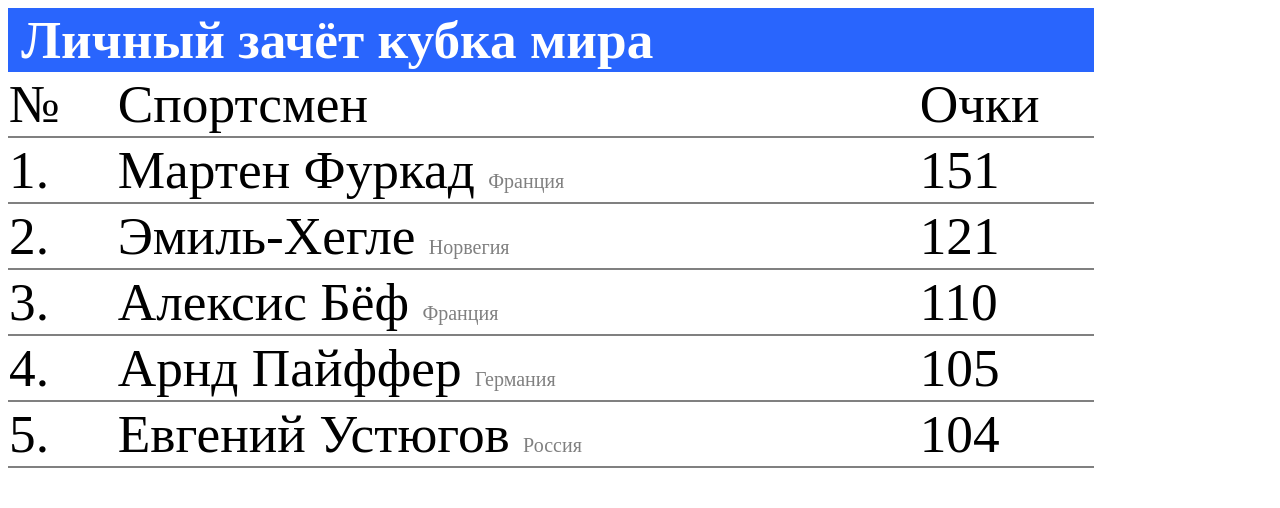
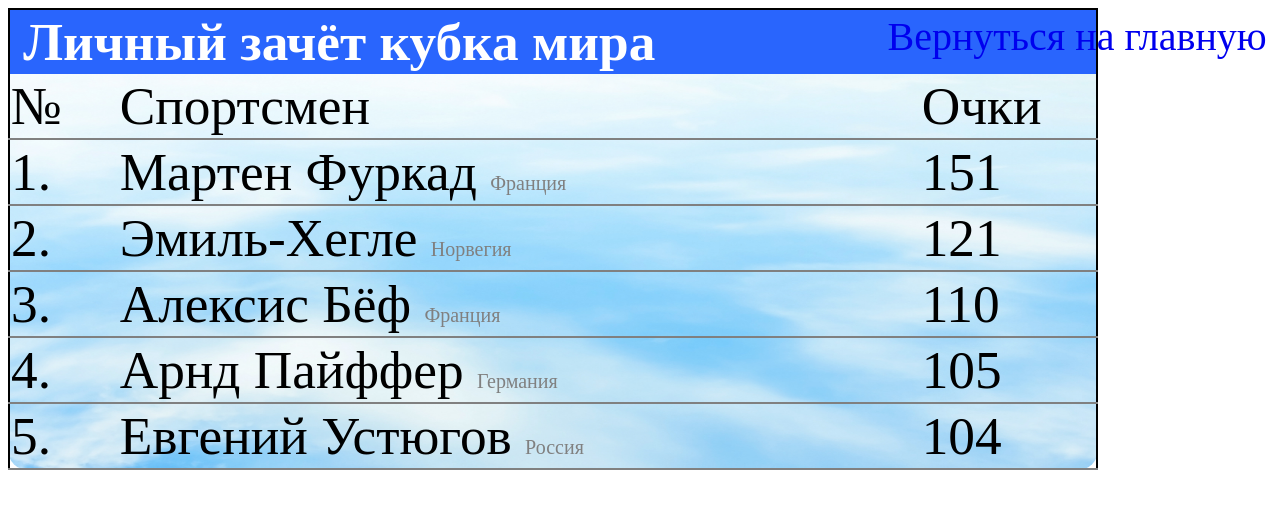
Before and after one commit to zpenr/markup, a plain HTML site: page pages/page2.html in a window 1280 px wide. Drawn offline with Linux system fonts and the light colour scheme.

Commit message:
update function to update color and add new page

```diff
--- a/pages/page2.html
+++ b/pages/page2.html
@@ -40,6 +40,6 @@
             <td class="third-col">104</td>
         </tr>
     </table>
-
+    <a href="/index.html">Вернуться на главную</a>
 
 </body>
--- a/styles/style-for-second-page.css
+++ b/styles/style-for-second-page.css
@@ -7,7 +7,14 @@ th{
 td{
     border-bottom: 2pt solid gray;
 }
+td:hover{
+    font-size: 45pt ;
+}
 table{
+    background-image: url("/img/table-background.jpg");
+    background-size: 100% 100%;
+    border: 2px solid #000;
+    border-radius: 20px;
     border-collapse: collapse;
 }
 body{
@@ -17,6 +24,13 @@ span{
     font-size: 15pt;
     color: gray;
 }
+a{
+    font-size: 30pt;
+    text-decoration: none;
+    position: fixed;
+    right:10pt;
+    top:10pt;
+}
 .first-col{width: 80pt;}
 .second-col{width:600pt;}
 .third-col{width: 130pt;}
--- a/styles/style.css
+++ b/styles/style.css
@@ -6,6 +6,9 @@ td, tr{
     border: 2pt solid olive;
     border-collapse: collapse;
     text-align: center;
+}
+a{
+    text-decoration: none;
 }
 table{border-collapse: collapse;}
 button{
```
Also changed, not shown: img/table-background.jpg (added).
